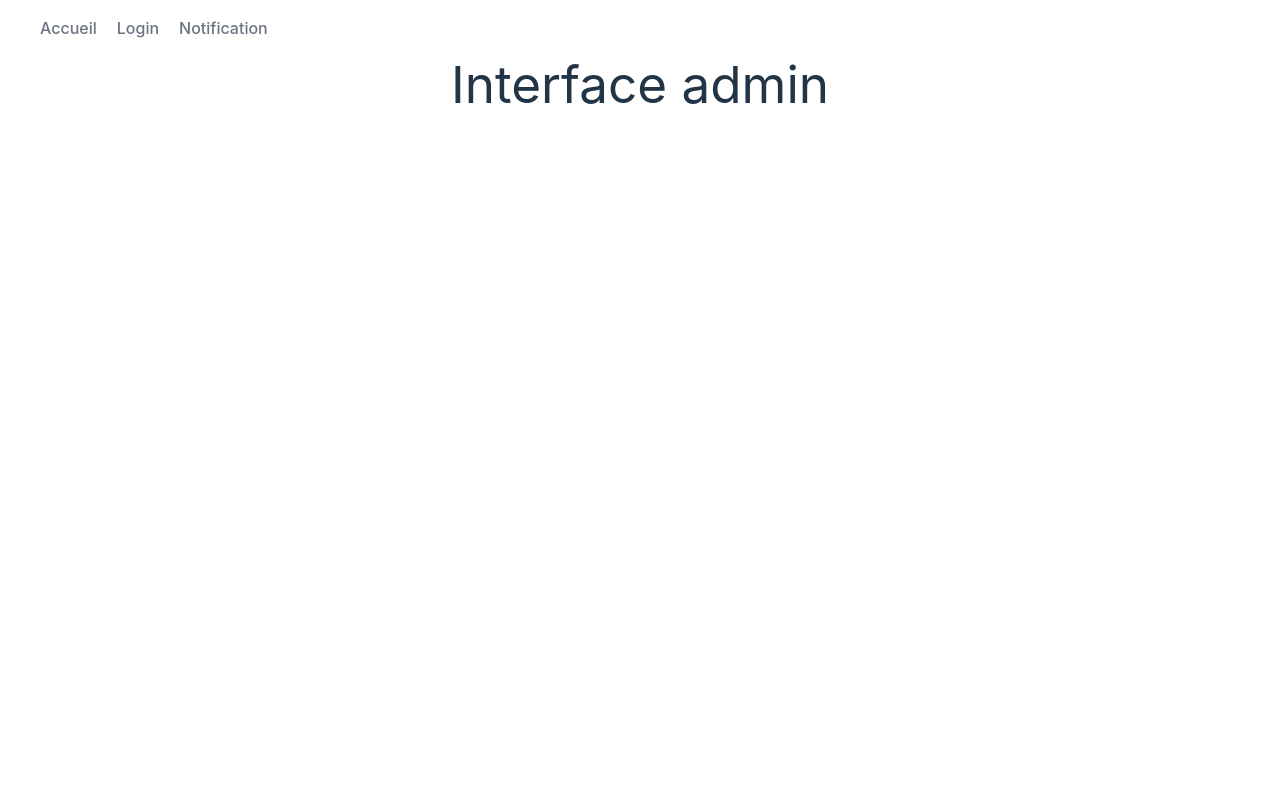
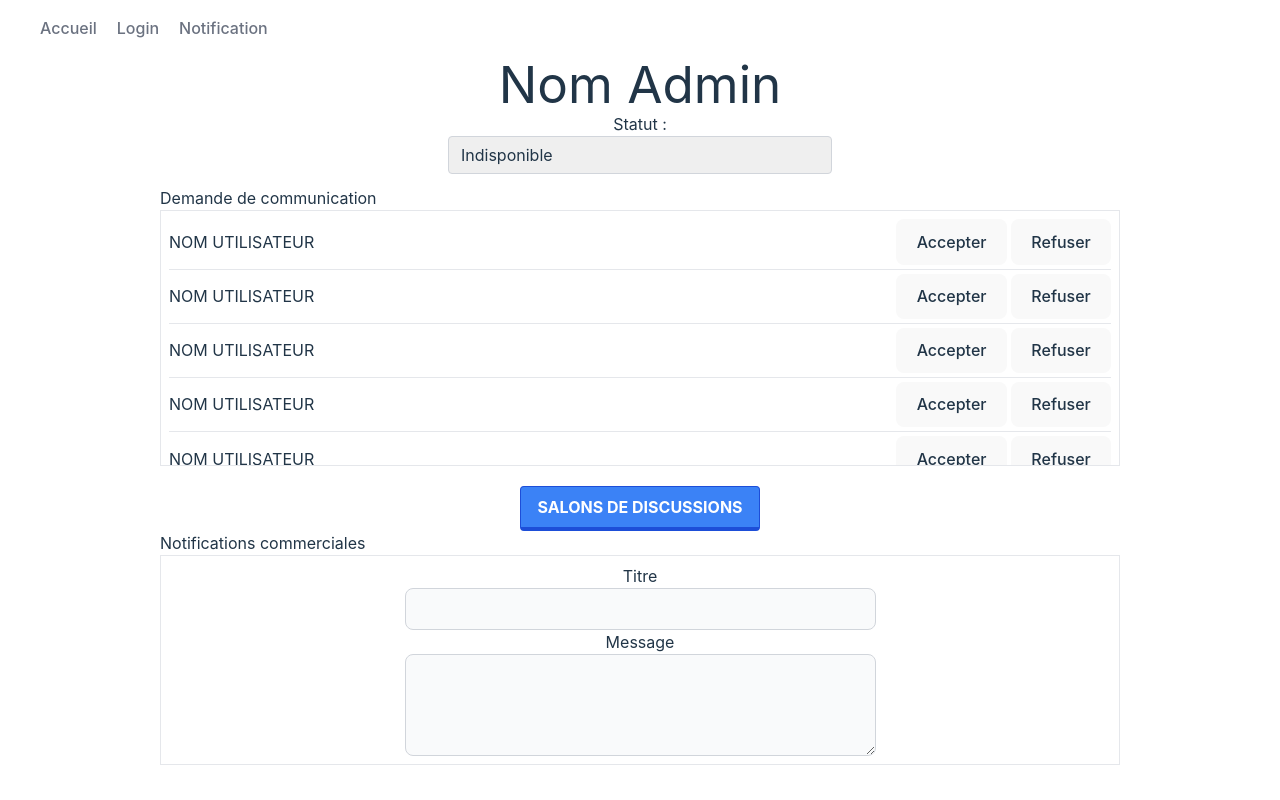
Before and after one commit to SoulDevt/webtempsreel-esgi, a React (Vite) app in the folder client/: page /admin in a window 1280 px wide. Built offline with nearby package versions, Linux system fonts and the light colour scheme; no server answers.

Commit message:
Base dashboard admin

```diff
--- a/client/src/pages/admin/Home.jsx
+++ b/client/src/pages/admin/Home.jsx
@@ -6,8 +6,121 @@ const Home = () => {
     ? emettre notif
   */
   return (
-    <div className="home-admin container mx-auto px-4 flex flex-col justify-center items-center">
-      <h1>Interface admin</h1>
+    <div className="container mx-auto">
+      <div className="home-admin px-4 flex flex-col justify-center items-center">
+        <h1>Nom Admin</h1>
+      </div>
+      <div className="flex justify-center">Statut :</div>
+      <div className="flex justify-center">
+        <div className="mb-3 xl:w-96">
+          <select
+            className="form-select appearance-none
+      block
+      w-full
+      px-3
+      py-1.5
+      border border-solid border-gray-300
+      rounded
+      transition
+      ease-in-out
+      m-0
+      ">
+            <option className="bg-black" value="true">
+              Disponible
+            </option>
+            <option selected value="false">
+              Indisponible
+            </option>
+          </select>
+        </div>
+      </div>
+      <div className="m-auto w-3/4 ">
+        <p className=""> Demande de communication </p>
+        <div className="border p-2 max-h-64 overflow-scroll">
+          <ul>
+            <li className="flex">
+              <p className="my-auto">NOM UTILISATEUR</p>
+              <div className="ml-auto">
+                <button> Accepter </button> <button> Refuser </button>
+              </div>
+            </li>
+            <hr className="my-1" />
+            <li className="flex">
+              <p className="my-auto">NOM UTILISATEUR</p>
+              <div className="ml-auto">
+                <button> Accepter </button> <button> Refuser </button>
+              </div>
+            </li>
+            <hr className="my-1" />
+            <li className="flex">
+              <p className="my-auto">NOM UTILISATEUR</p>
+              <div className="ml-auto">
+                <button> Accepter </button> <button> Refuser </button>
+              </div>
+            </li>
+            <hr className="my-1" />
+            <li className="flex">
+              <p className="my-auto">NOM UTILISATEUR</p>
+              <div className="ml-auto">
+                <button> Accepter </button> <button> Refuser </button>
+              </div>
+            </li>
+            <hr className="my-1" />
+            <li className="flex">
+              <p className="my-auto">NOM UTILISATEUR</p>
+              <div className="ml-auto">
+                <button> Accepter </button> <button> Refuser </button>
+              </div>
+            </li>
+            <hr className="my-1" />
+            <li className="flex">
+              <p className="my-auto">NOM UTILISATEUR</p>
+              <div className="ml-auto">
+                <button> Accepter </button> <button> Refuser </button>
+              </div>
+            </li>
+            <hr className="my-1" />
+            <li className="flex">
+              <p className="my-auto">NOM UTILISATEUR</p>
+              <div className="ml-auto">
+                <button> Accepter </button> <button> Refuser </button>
+              </div>
+            </li>
+          </ul>
+        </div>
+      </div>
+      <div className="text-center mt-5">
+        <button class="bg-blue-500 hover:bg-blue-400 text-white font-bold py-2 px-4 border-b-4 border-blue-700 hover:border-blue-500 rounded">
+          SALONS DE DISCUSSIONS
+        </button>
+      </div>
+      <div className="m-auto w-3/4 ">
+        <p className=""> Notifications commerciales </p>
+        <div className="border p-2 max-h-64 overflow-scroll felx justify-center">
+          <form>
+            <div>
+              <label for="title" class="flex justify-center">
+                Titre
+              </label>
+              <input
+                type="text"
+                id="title"
+                class="mx-auto bg-gray-50 border border-gray-300 text-gray-900 text-sm rounded-lg focus:ring-blue-500 focus:border-blue-500 block w-2/4 p-2.5 dark:bg-gray-700 dark:border-gray-600 dark:placeholder-gray-400 dark:text-white dark:focus:ring-blue-500 dark:focus:border-blue-500"
+                required
+              />
+            </div>
+            <div>
+              <label for="message" class="flex justify-center">
+                Message
+              </label>
+              <textarea
+                id="message"
+                rows="4"
+                class="mx-auto block p-2.5 w-2/4 text-sm text-gray-900 bg-gray-50 rounded-lg border border-gray-300 focus:ring-blue-500 focus:border-blue-500 dark:bg-gray-700 dark:border-gray-600 dark:placeholder-gray-400 dark:text-white dark:focus:ring-blue-500 dark:focus:border-blue-500"></textarea>
+            </div>
+          </form>
+        </div>
+      </div>
     </div>
   );
 };
```
